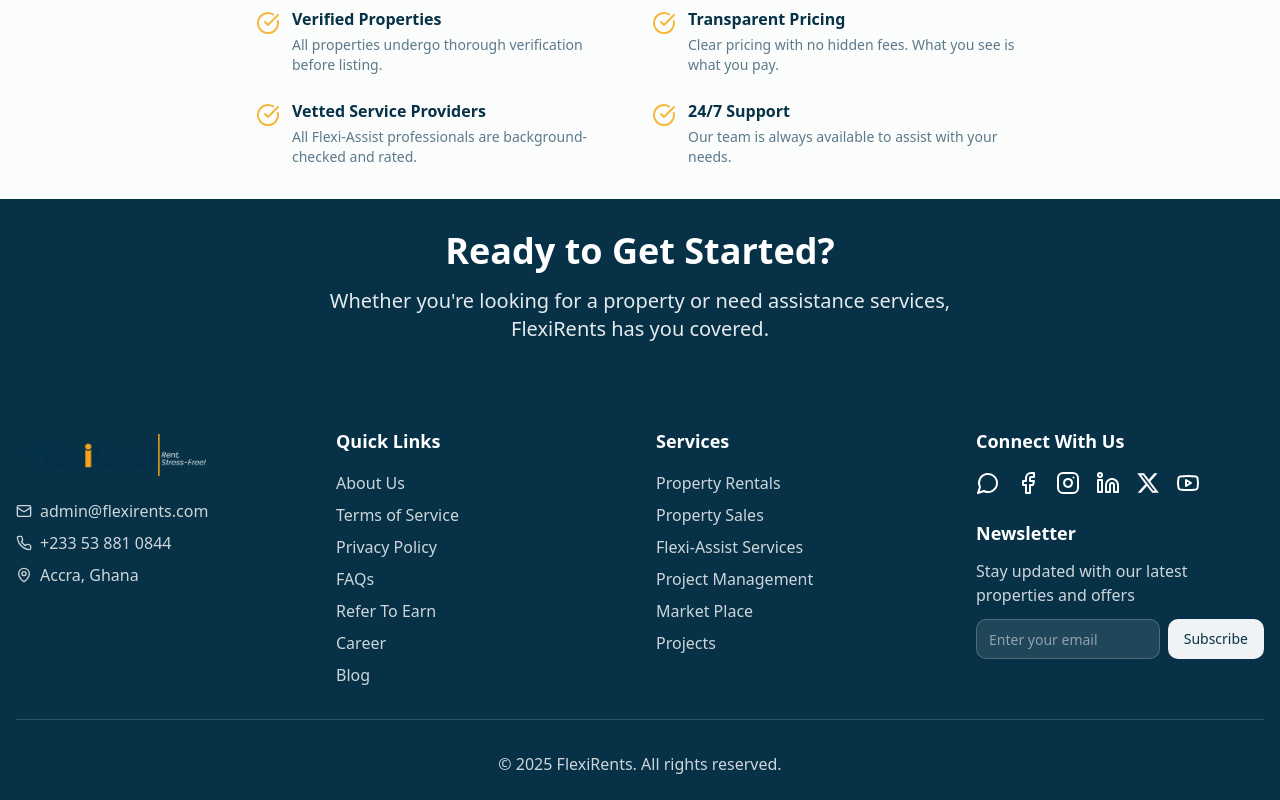
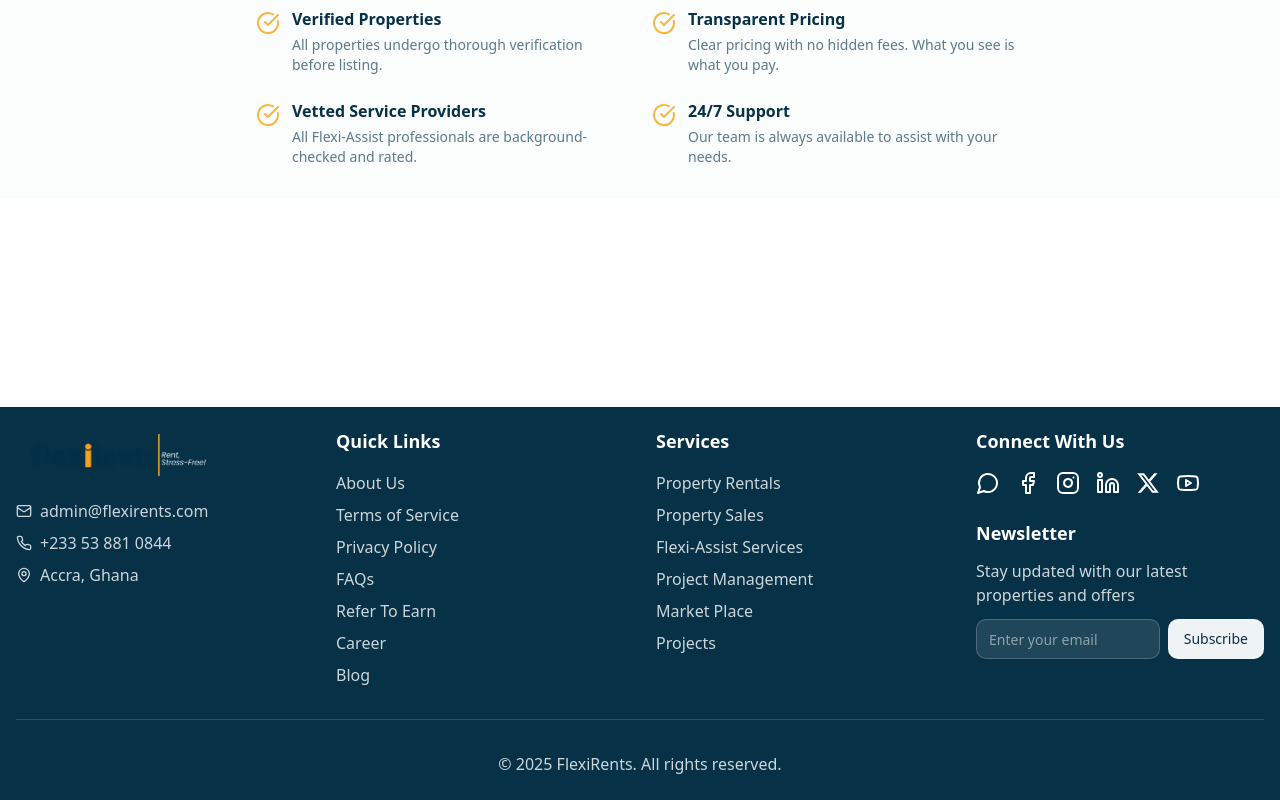
Before and after one commit to FlexiRents/flexirents, a React (Vite) app: page / in a window 1280 px wide. Shown: the part 3724-4524 px from the top of the page. Built offline with nearby package versions, Linux system fonts and the light colour scheme; no server answers; the database is empty; the HTML template or start-up script is replaced by a standard one.

Commit message:
Reverted to commit 7c858bc829499a3ce9c414e3fe6f5caa3d14ab72

```diff
--- a/src/pages/Index.tsx
+++ b/src/pages/Index.tsx
@@ -838,10 +838,10 @@ const Index = () => {
       </section>
 
       {/* CTA Section */}
-      <section className="py-8 bg-primary">
-        <div className="container mx-auto px-4 text-center">
-          <h2 className="text-4xl font-bold mb-4 text-primary-foreground">Ready to Get Started?</h2>
-          <p className="text-xl mb-8 text-primary-foreground/90 max-w-2xl mx-auto">
+      <section className="py-8 bg-[var(--gradient-hero)]">
+        <div className="container mx-auto px-4 text-center text-primary-foreground">
+          <h2 className="text-4xl font-bold mb-4">Ready to Get Started?</h2>
+          <p className="text-xl mb-8 opacity-90 max-w-2xl mx-auto">
             Whether you're looking for a property or need assistance services, FlexiRents has you covered.
           </p>
         </div>
```
